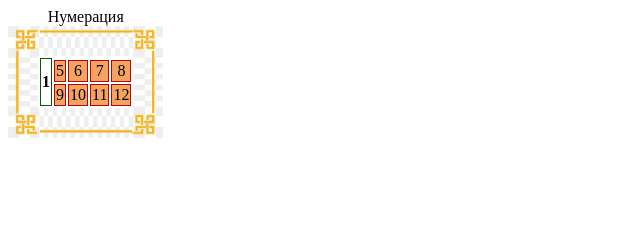
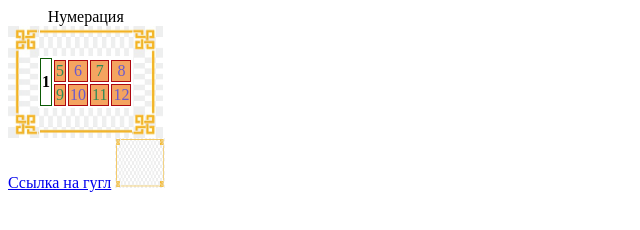
Before and after one commit to MrFrundel/ProjectStudent, a plain HTML site: page PAPKAVPAPKE/Col.span.html in a window 1280 px wide. Shown: the whole page, without its empty margins (0-640 px from the left). Drawn offline with Linux system fonts and the light colour scheme.

Commit message:
nachalo5

```diff
--- a/PAPKAVPAPKE/Col.span.html
+++ b/PAPKAVPAPKE/Col.span.html
@@ -31,5 +31,11 @@
 
 
     </table>
+    <a href="http://google.com" target="_blank">Ссылка на гугл</a>
+
+    <a href="http://google.com" target="_blank">
+        <img src="p0.png" width="50" height="50" alt="Google">
+    </a>
+
 </body>
 </html>
--- a/PAPKAVPAPKE/colapse.css
+++ b/PAPKAVPAPKE/colapse.css
@@ -9,3 +9,9 @@ td {border: 1px solid rgb(173, 8, 16);
     vertical-align: bottom;
     background-color: sandybrown;
 }
+td:nth-child(odd){
+    color: seagreen;
+}
+td:nth-child(2n){
+    color: slateblue;
+}
```
Also changed, not shown: PAPKAVPAPKE/Table.html (+4 -1 lines).
